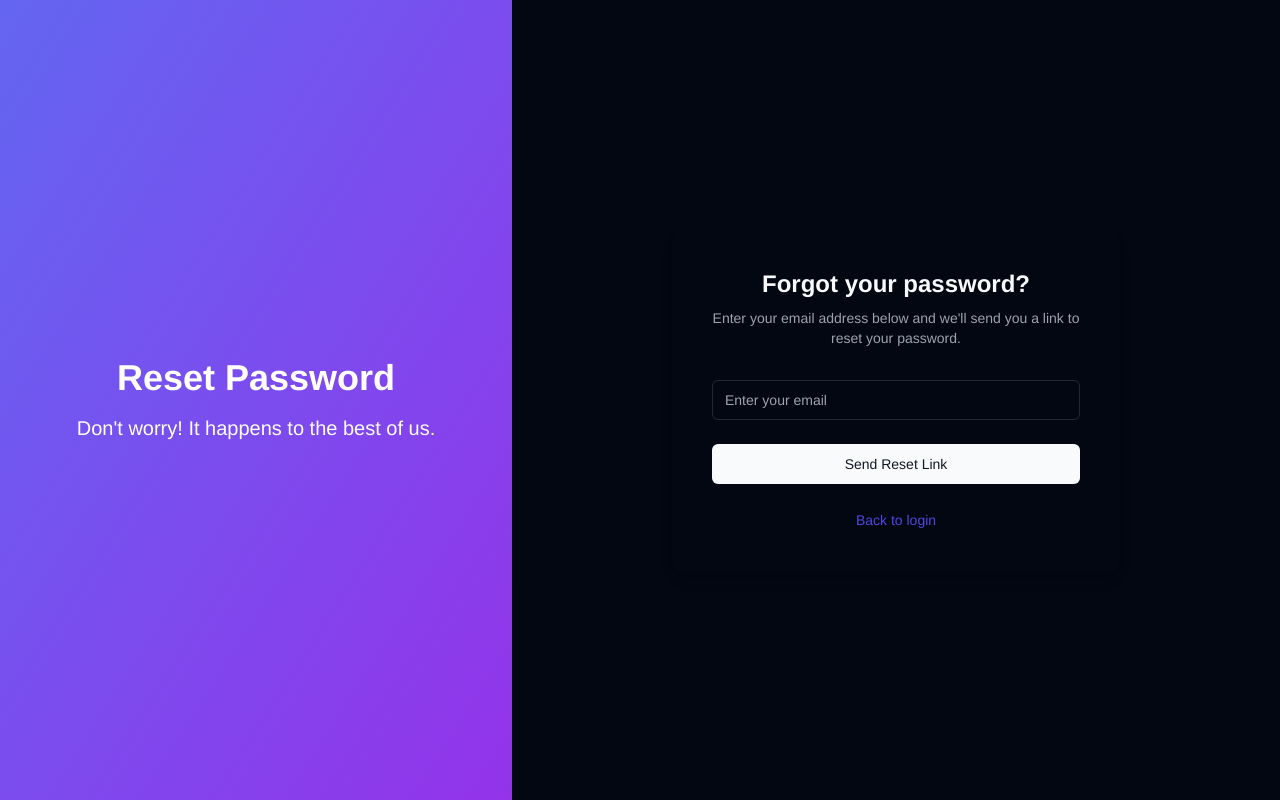
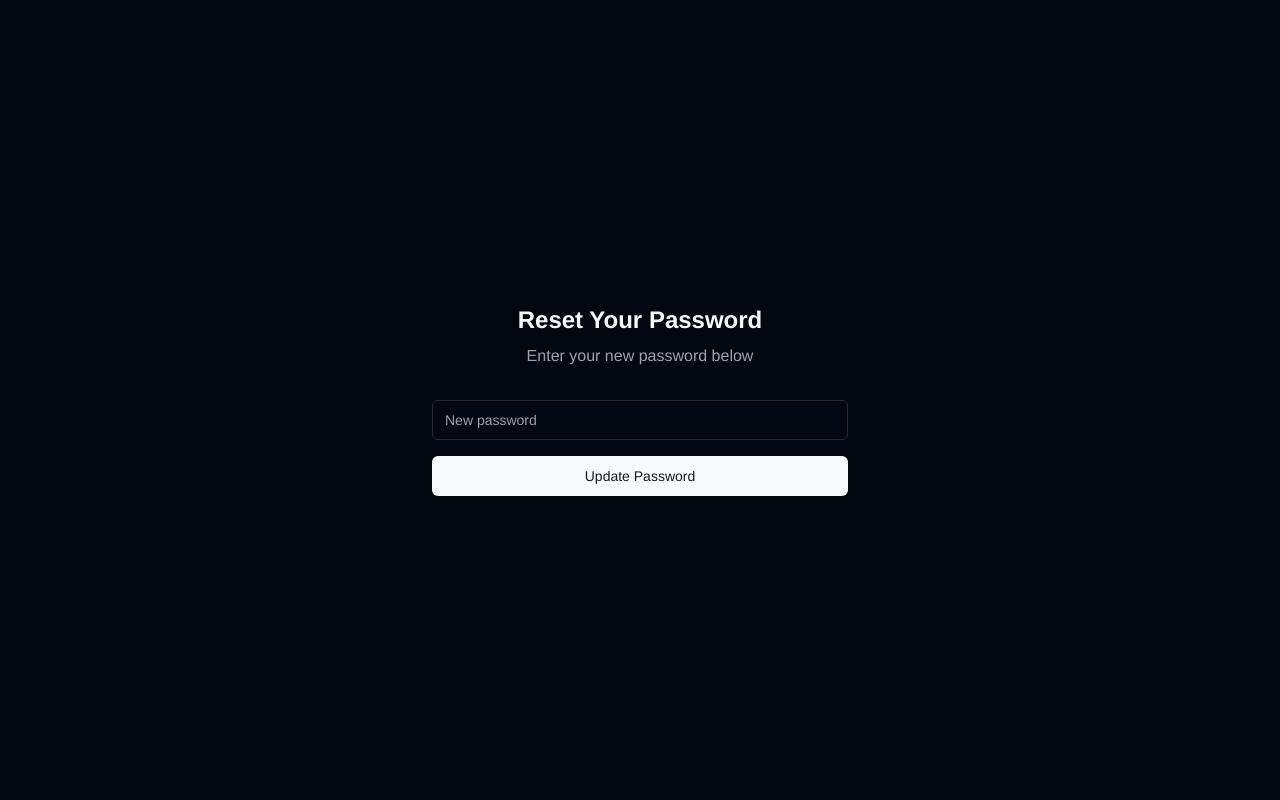
Before and after one commit to bilalmoten/rapidsitefinal, a Next.js app: page /reset-password in a window 1280 px wide. Built offline with nearby package versions, Linux system fonts and the light colour scheme.

Commit message:
redoing forgot password...

```diff
--- a/app/auth/callback/route.ts
+++ b/app/auth/callback/route.ts
@@ -1,23 +1,34 @@
-import { createClient } from "@/utils/supabase/server";
-import { NextResponse } from "next/server";
+import { NextResponse } from 'next/server'
+import { createClient } from '@/utils/supabase/server'
 
 export async function GET(request: Request) {
-  const requestUrl = new URL(request.url);
-  const code = requestUrl.searchParams.get("code");
-  const origin = requestUrl.origin;
-  const next = requestUrl.searchParams.get("next");
-  const type = requestUrl.searchParams.get("type");
+  console.log('Auth callback triggered');
+  const { searchParams } = new URL(request.url)
+  const code = searchParams.get('code')
+  const next = searchParams.get('next') ?? '/dashboard'
+
+  console.log('Auth params:', { code: code?.slice(0, 5) + '...', next });
+
+  // Get the protocol and host from the request
+  const protocol = process.env.NODE_ENV === 'development' ? 'http' : 'https'
+  const host = request.headers.get('host') || 'aiwebsitebuilder.tech'
+
+  console.log('Environment:', { protocol, host });
 
   if (code) {
-    const supabase = await createClient();
-    await supabase.auth.exchangeCodeForSession(code);
-
-    // If this is a password reset and we have a next URL
-    if (type === "recovery" && next) {
-      return NextResponse.redirect(`${origin}${next}`);
+    const supabase = await createClient()
+    const { error } = await supabase.auth.exchangeCodeForSession(code)
+    if (!error) {
+      // Construct the full URL for redirection
+      const redirectUrl = `${protocol}://${host}${next}`
+      console.log('Successful auth, redirecting to:', redirectUrl)
+      return NextResponse.redirect(redirectUrl)
+    } else {
+      console.error('Auth error:', error)
     }
   }
 
-  // Default redirect to dashboard
-  return NextResponse.redirect(`${origin}/dashboard`);
+  console.log('Auth failed, redirecting to login')
+  // Return the user to an error page with instructions
+  return NextResponse.redirect(`${protocol}://${host}/login?message=Could not authenticate user`)
 }
--- a/app/reset-password/page.tsx
+++ b/app/reset-password/page.tsx
@@ -1,82 +1,56 @@
 "use client";
 
 import { useState } from "react";
+import { createClient } from "@/utils/supabase/client";
 import { Button } from "@/components/ui/button";
 import { Input } from "@/components/ui/input";
-import { createClient } from "@/utils/supabase/client";
 import { toast } from "sonner";
-import Link from "next/link";
 
-export default function ResetPasswordPage() {
-  const [email, setEmail] = useState("");
-  const [isLoading, setIsLoading] = useState(false);
+export default function ResetPassword() {
+  const [password, setPassword] = useState("");
+  const [loading, setLoading] = useState(false);
 
-  const handleSubmit = async (e: React.FormEvent) => {
-    e.preventDefault();
-    setIsLoading(true);
+  const handleReset = async () => {
+    setLoading(true);
+    const supabase = createClient();
 
     try {
-      const supabase = createClient();
-      const { error } = await supabase.auth.resetPasswordForEmail(email, {
-        redirectTo: `${process.env.NEXT_PUBLIC_SITE_URL}/update-password`,
+      const { error } = await supabase.auth.updateUser({
+        password: password,
       });
 
       if (error) throw error;
 
-      toast.success("Check your email for the password reset link");
-      setEmail("");
+      toast.success("Password updated successfully");
+      // Redirect to dashboard
+      window.location.href = "/dashboard";
     } catch (error) {
-      console.error("Error:", error);
-      toast.error("Failed to send reset password email");
+      console.error("Error resetting password:", error);
+      toast.error("Failed to reset password");
     } finally {
-      setIsLoading(false);
+      setLoading(false);
     }
   };
 
   return (
-    <div className="flex min-h-screen">
-      <div className="w-2/5 bg-gradient-to-br from-indigo-500 to-purple-600 text-white flex flex-col justify-center items-center p-12">
-        <h1 className="text-4xl font-bold mb-4">Reset Password</h1>
-        <p className="text-xl text-center">
-          Don't worry! It happens to the best of us.
-        </p>
-      </div>
-
-      <div className="w-3/5 flex items-center justify-center bg-background">
-        <div className="w-full max-w-md space-y-8 p-10 bg-card rounded-xl shadow-lg">
-          <div className="text-center">
-            <h2 className="text-2xl font-bold">Forgot your password?</h2>
-            <p className="mt-2 text-sm text-muted-foreground">
-              Enter your email address below and we'll send you a link to reset
-              your password.
-            </p>
-          </div>
-
-          <form onSubmit={handleSubmit} className="mt-8 space-y-6">
-            <div>
-              <Input
-                type="email"
-                placeholder="Enter your email"
-                value={email}
-                onChange={(e) => setEmail(e.target.value)}
-                required
-                className="w-full"
-              />
-            </div>
-
-            <Button type="submit" className="w-full" disabled={isLoading}>
-              {isLoading ? "Sending..." : "Send Reset Link"}
-            </Button>
-
-            <div className="text-center">
-              <Link
-                href="/login"
-                className="text-sm text-indigo-600 hover:text-indigo-500"
-              >
-                Back to login
-              </Link>
-            </div>
-          </form>
+    <div className="flex min-h-screen items-center justify-center">
+      <div className="w-full max-w-md space-y-8 px-4">
+        <div className="text-center">
+          <h2 className="text-2xl font-bold">Reset Your Password</h2>
+          <p className="mt-2 text-muted-foreground">
+            Enter your new password below
+          </p>
+        </div>
+        <div className="space-y-4">
+          <Input
+            type="password"
+            placeholder="New password"
+            value={password}
+            onChange={(e) => setPassword(e.target.value)}
+          />
+          <Button className="w-full" onClick={handleReset} disabled={loading}>
+            {loading ? "Updating..." : "Update Password"}
+          </Button>
         </div>
       </div>
     </div>
--- a/app/update-password/UpdatePasswordForm.tsx
+++ /dev/null
@@ -1,112 +0,0 @@
-"use client";
-
-import { useState } from "react";
-import { Button } from "@/components/ui/button";
-import { Input } from "@/components/ui/input";
-import { createClient } from "@/utils/supabase/client";
-import { toast } from "sonner";
-import { useRouter, useSearchParams } from "next/navigation";
-import { Eye, EyeOff } from "lucide-react";
-
-export default function UpdatePasswordForm() {
-  const [password, setPassword] = useState("");
-  const [confirmPassword, setConfirmPassword] = useState("");
-  const [isLoading, setIsLoading] = useState(false);
-  const [showPassword, setShowPassword] = useState(false);
-  const router = useRouter();
-  const searchParams = useSearchParams();
-
-  const handleSubmit = async (e: React.FormEvent) => {
-    e.preventDefault();
-
-    if (password !== confirmPassword) {
-      toast.error("Passwords do not match");
-      return;
-    }
-
-    if (password.length < 6) {
-      toast.error("Password must be at least 6 characters long");
-      return;
-    }
-
-    setIsLoading(true);
-
-    try {
-      const supabase = createClient();
-      const { error } = await supabase.auth.updateUser({
-        password: password,
-      });
-
-      if (error) throw error;
-
-      toast.success("Password updated successfully");
-      router.push("/login");
-    } catch (error) {
-      console.error("Error:", error);
-      toast.error("Failed to update password");
-    } finally {
-      setIsLoading(false);
-    }
-  };
-
-  return (
-    <div className="flex min-h-screen">
-      <div className="w-2/5 bg-gradient-to-br from-indigo-500 to-purple-600 text-white flex flex-col justify-center items-center p-12">
-        <h1 className="text-4xl font-bold mb-4">Update Password</h1>
-        <p className="text-xl text-center">
-          Choose a strong password to secure your account.
-        </p>
-      </div>
-
-      <div className="w-3/5 flex items-center justify-center bg-background">
-        <div className="w-full max-w-md space-y-8 p-10 bg-card rounded-xl shadow-lg">
-          <div className="text-center">
-            <h2 className="text-2xl font-bold">Set New Password</h2>
-            <p className="mt-2 text-sm text-muted-foreground">
-              Please enter your new password below.
-            </p>
-          </div>
-
-          <form onSubmit={handleSubmit} className="mt-8 space-y-6">
-            <div className="space-y-4">
-              <div className="relative">
-                <Input
-                  type={showPassword ? "text" : "password"}
-                  placeholder="New password"
-                  value={password}
-                  onChange={(e) => setPassword(e.target.value)}
-                  required
-                  className="w-full pr-10"
-                />
-                <button
-                  type="button"
-                  onClick={() => setShowPassword(!showPassword)}
-                  className="absolute right-3 top-1/2 transform -translate-y-1/2"
-                >
-                  {showPassword ? (
-                    <EyeOff className="h-4 w-4 text-gray-500" />
-                  ) : (
-                    <Eye className="h-4 w-4 text-gray-500" />
-                  )}
-                </button>
-              </div>
-
-              <Input
-                type="password"
-                placeholder="Confirm new password"
-                value={confirmPassword}
-                onChange={(e) => setConfirmPassword(e.target.value)}
-                required
-                className="w-full"
-              />
-            </div>
-
-            <Button type="submit" className="w-full" disabled={isLoading}>
-              {isLoading ? "Updating..." : "Update Password"}
-            </Button>
-          </form>
-        </div>
-      </div>
-    </div>
-  );
-}
--- a/app/update-password/page.tsx
+++ /dev/null
@@ -1,16 +0,0 @@
-import { Suspense } from "react";
-import UpdatePasswordForm from "./UpdatePasswordForm";
-
-interface PageProps {
-  searchParams: Promise<any>;
-}
-
-export default async function UpdatePasswordPage({ searchParams }: PageProps) {
-  await searchParams; // Wait for searchParams to resolve
-
-  return (
-    <Suspense fallback={<div>Loading...</div>}>
-      <UpdatePasswordForm />
-    </Suspense>
-  );
-}
```
